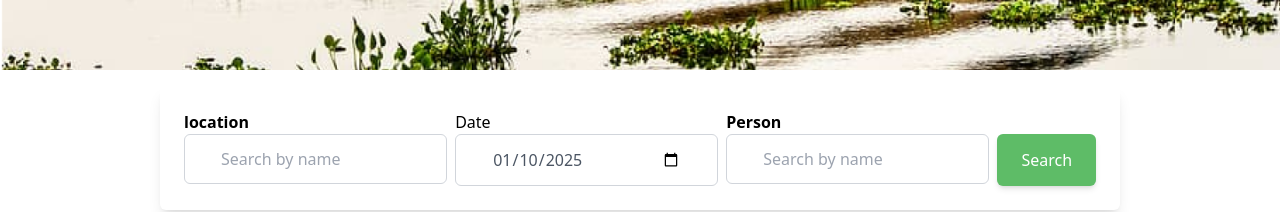
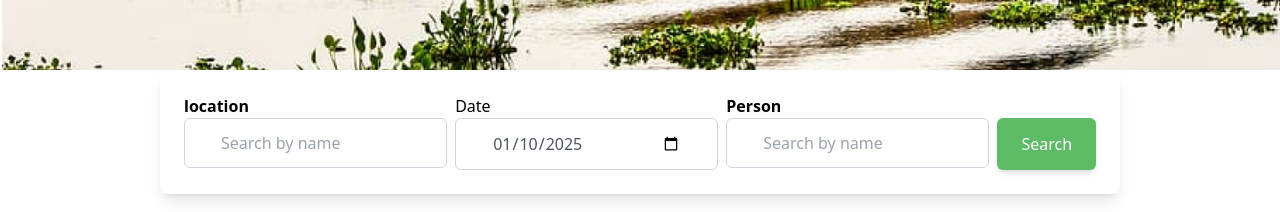
Before and after one commit to Joeljoy1237/watertour, a Next.js app: page / in a window 1280 px wide. Shown: the part 727-939 px from the top of the page. Built offline with nearby package versions, Linux system fonts and the light colour scheme; no server answers.

Commit message:
res search

```diff
--- a/src/components/Search.tsx
+++ b/src/components/Search.tsx
@@ -27,7 +27,7 @@ const SearchBar: React.FC<SearchBarProps> = () => {
   };
 
   return (
-    <div className="container m-4 mx-auto lg:gap-2 flex justify-center rounded-md w-3/4 shadow-lg bg-white h-auto p-6">
+    <div className="container  mx-auto lg:gap-2 sm:flex grid justify-center rounded-md w-3/4 shadow-lg bg-white h-auto p-6">
       {/* Search Name Input */}
       <div className="flex-1">
         <h2 className="font-semibold">location</h2>
```
Also changed, not shown: public/boatbg1.jpg (added).
